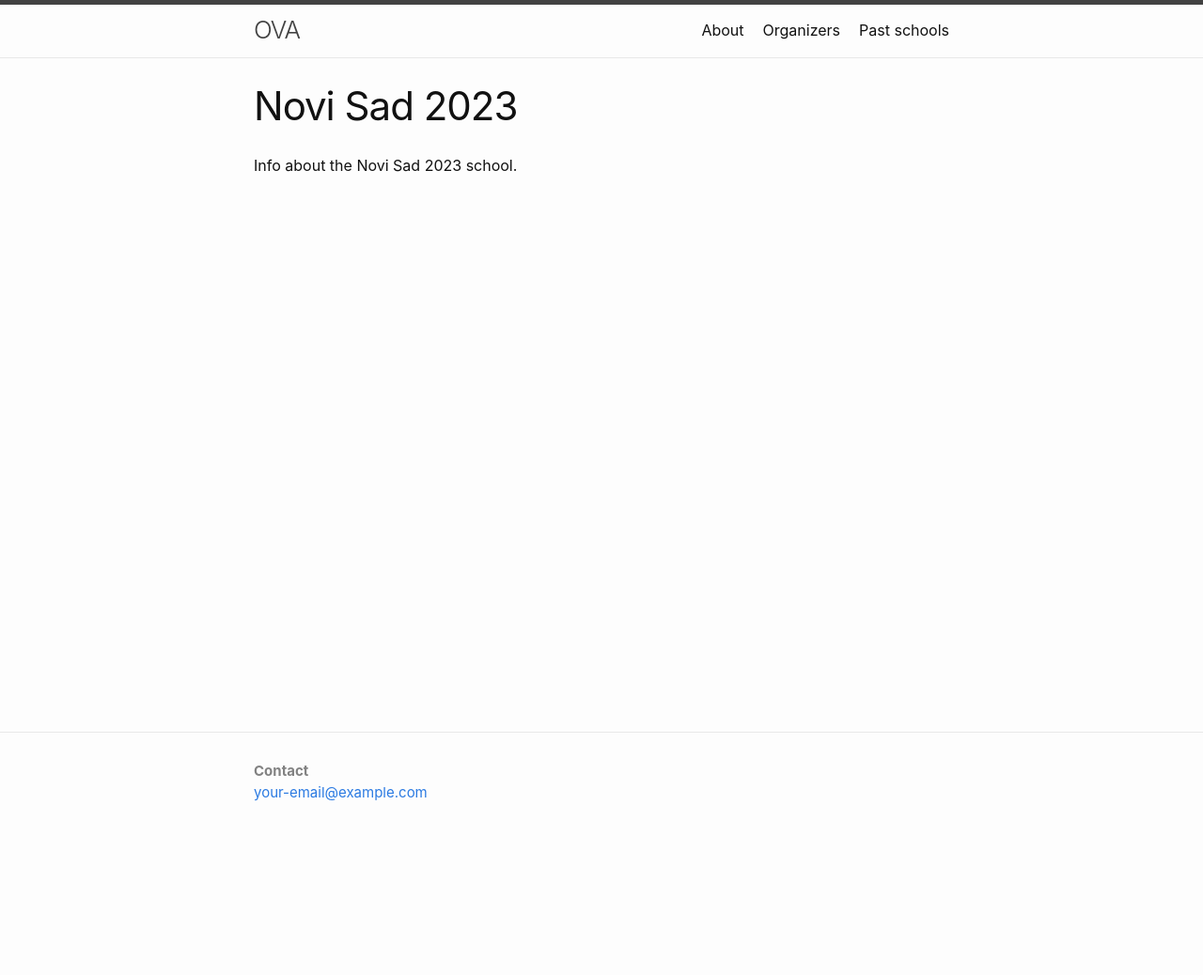
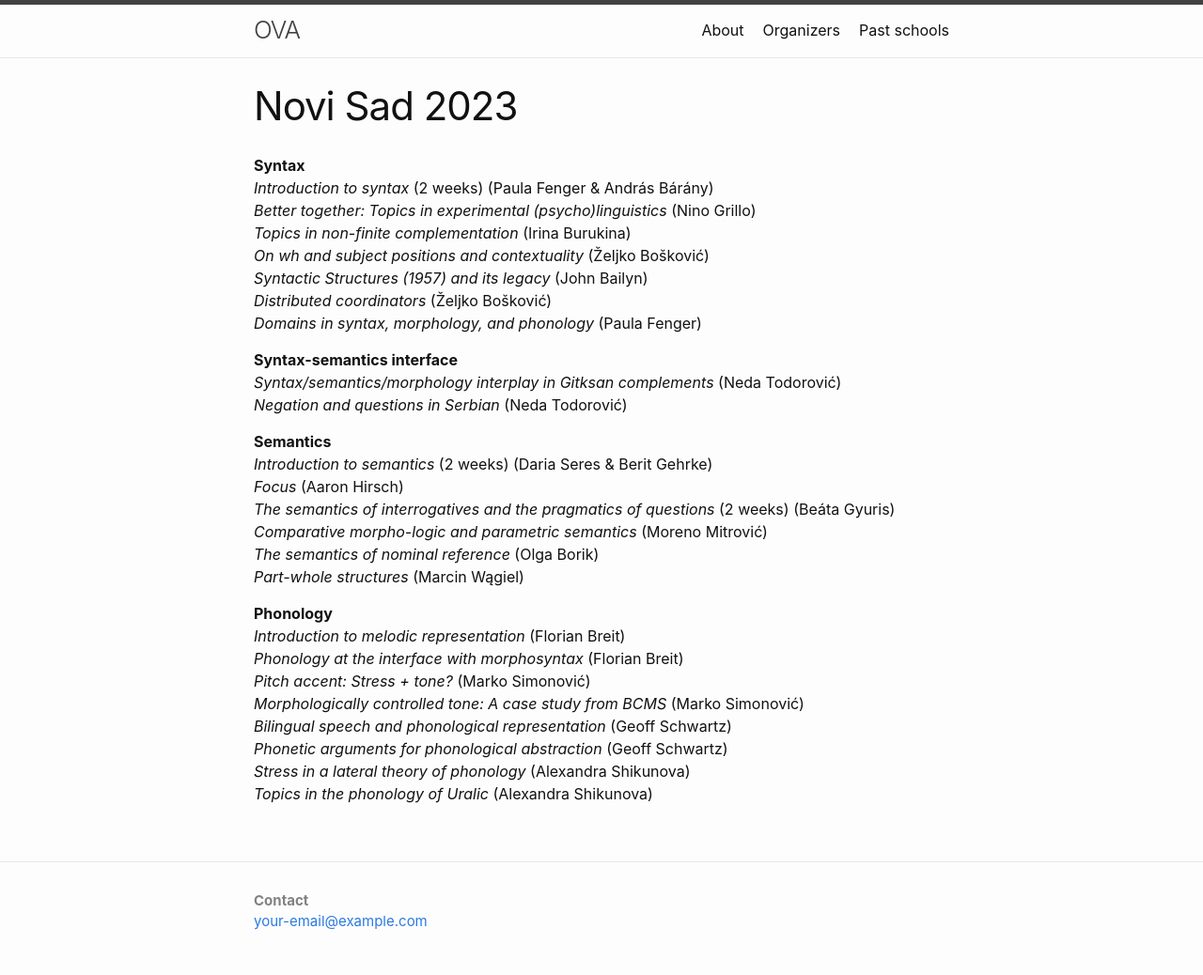
Before and after one commit to ovaschool/ovaschool.github.io, a Jekyll site: the page built from staticpages/oldprograms/novisad2023.markdown, in a window 1280 px wide. Shown: the whole page at 94% size. Built offline with Jekyll 4.4.1, drawn with Linux system fonts in a browser that asks for light colours; before the commit the page ends 900 px from its top, so only the background shows below that.

Commit message:
Update novisad2023.markdown

```diff
--- a/staticpages/oldprograms/novisad2023.markdown
+++ b/staticpages/oldprograms/novisad2023.markdown
@@ -5,4 +5,33 @@ layout: page
 exclude: true
 ---
 
-Info about the Novi Sad 2023 school.
+**Syntax**<br/>
+_Introduction to syntax_ (2 weeks) (Paula Fenger & András Bárány)<br/>
+_Better together: Topics in experimental (psycho)linguistics_ (Nino Grillo)<br/>
+_Topics in non-finite complementation_ (Irina Burukina)<br/>
+_On wh and subject positions and contextuality_ (Željko Bošković)<br/>
+_Syntactic Structures (1957) and its legacy_ (John Bailyn)<br/>
+_Distributed coordinators_ (Željko Bošković)<br/>
+_Domains in syntax, morphology, and phonology_ (Paula Fenger)<br/>
+
+**Syntax-semantics interface**<br/>
+_Syntax/semantics/morphology interplay in Gitksan complements_ (Neda Todorović)<br/>
+_Negation and questions in Serbian_ (Neda Todorović)<br/>
+
+**Semantics**<br/>
+_Introduction to semantics_ (2 weeks) (Daria Seres & Berit Gehrke)<br/>
+_Focus_ (Aaron Hirsch)<br/>
+_The semantics of interrogatives and the pragmatics of questions_ (2 weeks) (Beáta Gyuris)<br/>
+_Comparative morpho-logic and parametric semantics_ (Moreno Mitrović)<br/>
+_The semantics of nominal reference_ (Olga Borik)<br/>
+_Part-whole structures_ (Marcin Wągiel)<br/>
+
+**Phonology**<br/>
+_Introduction to melodic representation_ (Florian Breit)<br/>
+_Phonology at the interface with morphosyntax_ (Florian Breit)<br/>
+_Pitch accent: Stress + tone?_ (Marko Simonović)<br/>
+_Morphologically controlled tone: A case study from BCMS_ (Marko Simonović)<br/>
+_Bilingual speech and phonological representation_ (Geoff Schwartz)<br/>
+_Phonetic arguments for phonological abstraction_ (Geoff Schwartz)<br/>
+_Stress in a lateral theory of phonology_ (Alexandra Shikunova)<br/>
+_Topics in the phonology of Uralic_ (Alexandra Shikunova)<br/>
```
